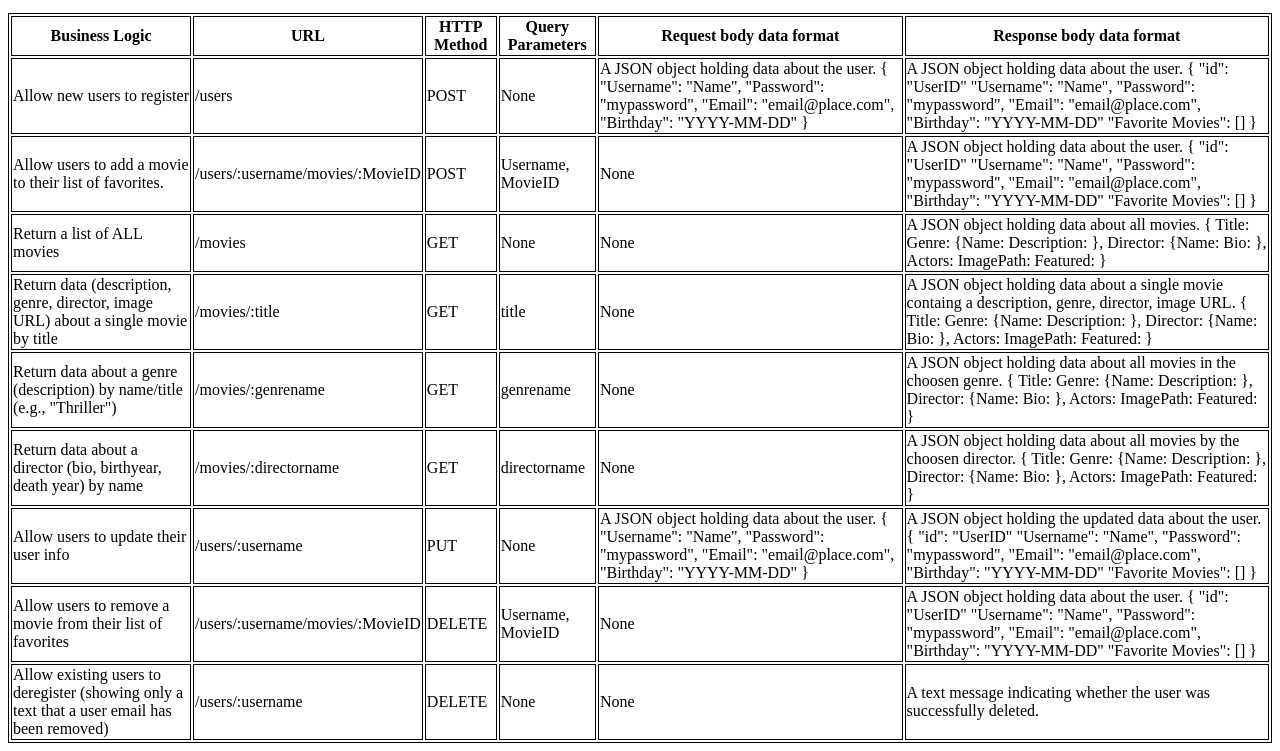
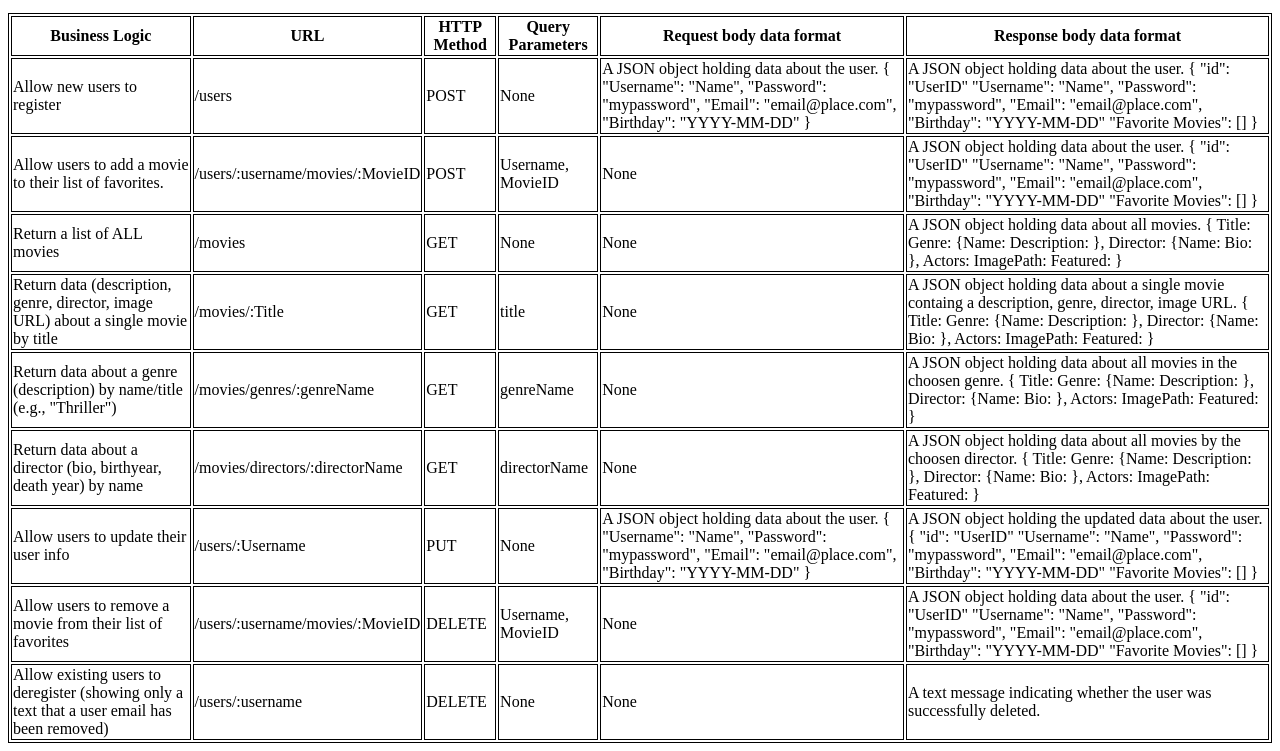
Before and after one commit to Carbon-42/hifi_movie_api, a website: page public/documentation.html in a window 1280 px wide. Shown: the part 101-852 px from the top of the page. Drawn offline with Linux system fonts and the light colour scheme.

Commit message:
update endpoints
get movies by title
get movies by genre
get movies by director

```diff
--- a/log.txt
+++ b/log.txt
@@ -604,3 +604,6 @@ Timestamp: Sun Jan 29 2023 18:08:10 GMT-0700 (Mountain Standard Time)
 ::1 - - [16/Feb/2023:22:59:59 +0000] "GET /movies/Wes%20Anderson HTTP/1.1" 200 4 "-" "PostmanRuntime/7.31.0"
 ::1 - - [16/Feb/2023:23:00:59 +0000] "GET /movies/directors/Wes%20Anderson HTTP/1.1" 200 2033 "-" "PostmanRuntime/7.31.0"
 ::1 - - [16/Feb/2023:23:01:07 +0000] "GET /movies/genres/Comedy HTTP/1.1" 200 4390 "-" "PostmanRuntime/7.31.0"
+::1 - - [17/Feb/2023:15:51:31 +0000] "GET /movies/Comedy HTTP/1.1" 200 4 "-" "PostmanRuntime/7.31.0"
+::1 - - [17/Feb/2023:15:52:02 +0000] "GET /movies/Comedy HTTP/1.1" 200 4 "-" "PostmanRuntime/7.31.0"
+::1 - - [17/Feb/2023:15:52:32 +0000] "GET /movies/genres/Comedy HTTP/1.1" 200 4390 "-" "PostmanRuntime/7.31.0"
--- a/public/documentation.html
+++ b/public/documentation.html
@@ -78,7 +78,7 @@
 			</tr>
 			<tr>
 				<td>Return data (description, genre, director, image URL) about a single movie by title</td>
-				<td>/movies/:title</td>
+				<td>/movies/:Title</td>
 				<td>GET</td>
 				<td>title</td>
 				<td>None</td>
@@ -95,9 +95,9 @@
 			</tr>
 			<tr>
 				<td>Return data about a genre (description) by name/title (e.g., "Thriller")</td>
-				<td>/movies/:genrename</td>
+				<td>/movies/genres/:genreName</td>
 				<td>GET</td>
-				<td>genrename</td>
+				<td>genreName</td>
 				<td>None</td>
 				<td>A JSON object holding data about all movies in the choosen genre.
 					{
@@ -113,9 +113,9 @@
 			</tr>
 			<tr>
 				<td>Return data about a director (bio, birthyear, death year) by name</td>
-				<td>/movies/:directorname</td>
+				<td>/movies/directors/:directorName</td>
 				<td>GET</td>
-				<td>directorname</td>
+				<td>directorName</td>
 				<td>None</td>
 				<td>A JSON object holding data about all movies by the choosen director.
 					{
@@ -131,7 +131,7 @@
 			</tr>
 			<tr>
 				<td>Allow users to update their user info</td>
-				<td>/users/:username</td>
+				<td>/users/:Username</td>
 				<td>PUT</td>
 				<td>None</td>
 				<td>A JSON object holding data about the user.
```
